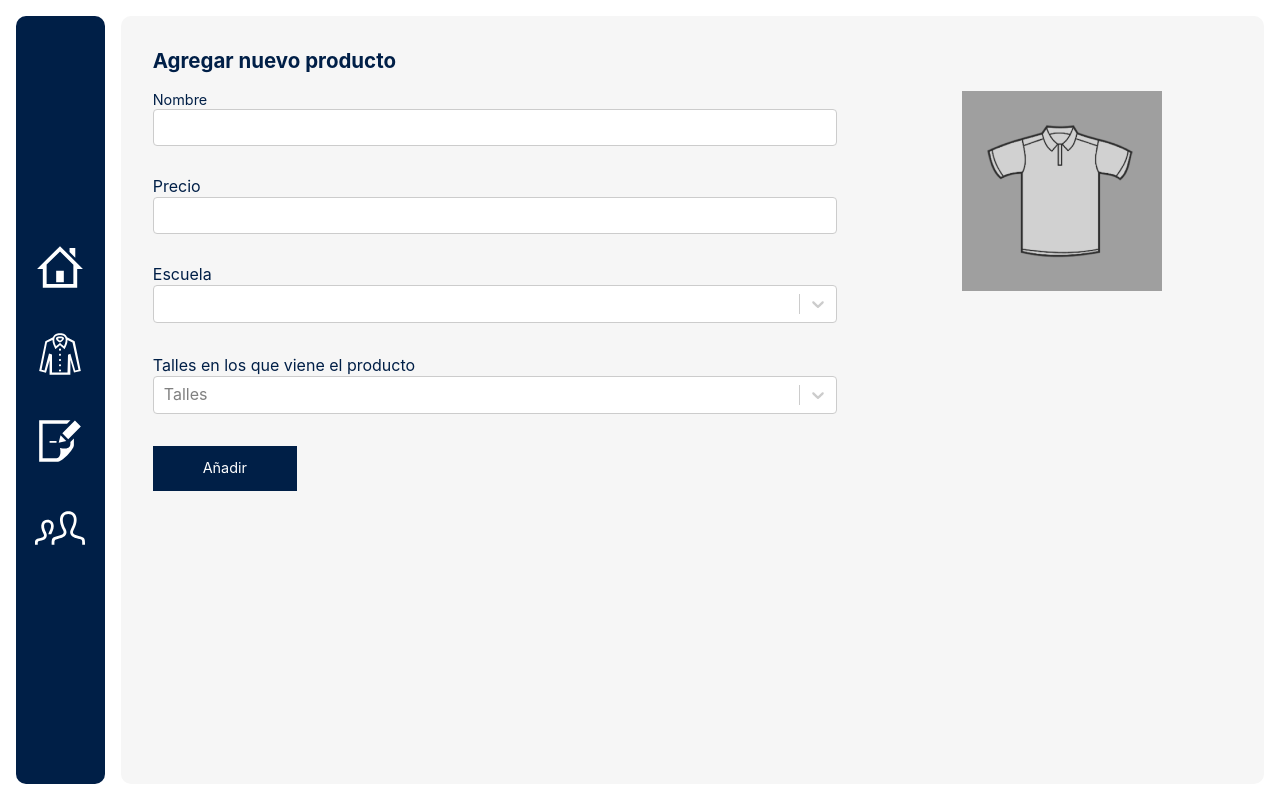
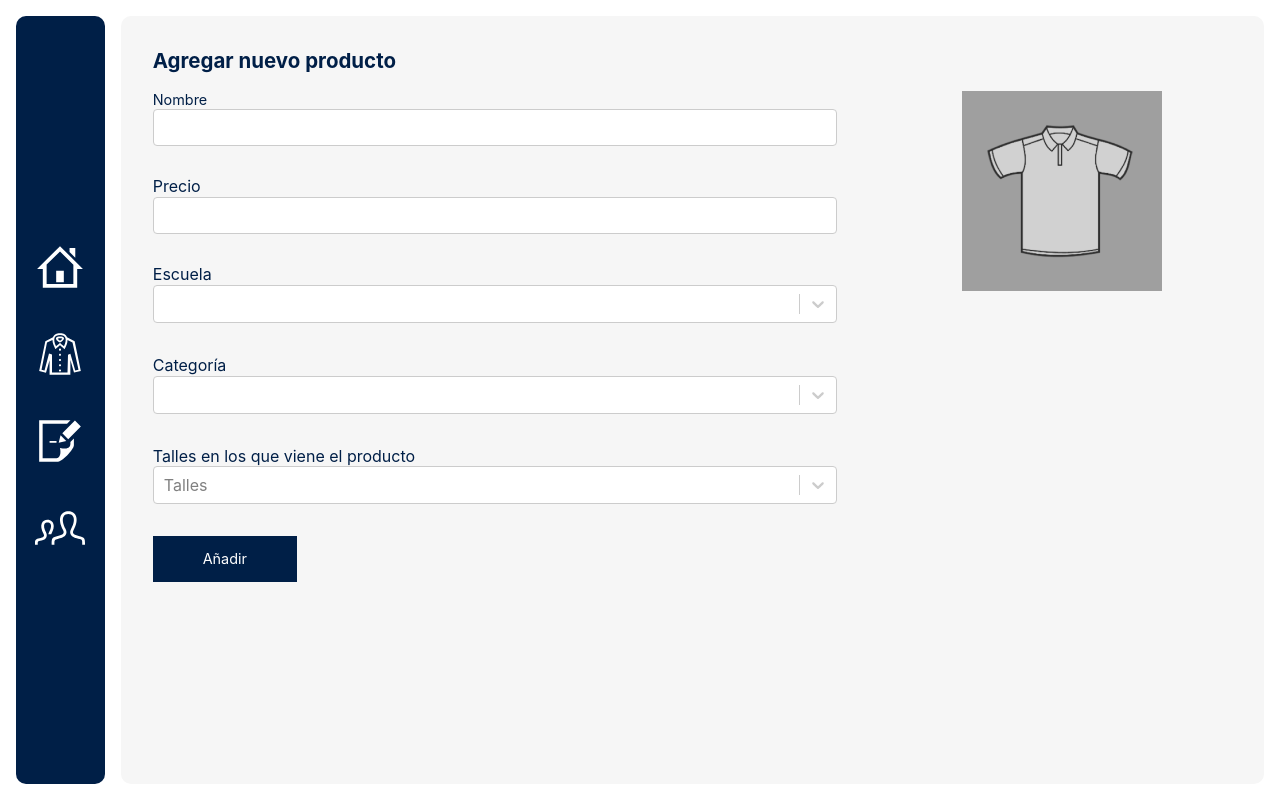
Before and after one commit to hernan-clich/rayuela-uniformes, a Next.js app: page /admin/products/product-form in a window 1280 px wide. Built offline with nearby package versions, Linux system fonts and the light colour scheme; no server answers; a web font is replaced by a local one.

Commit message:
Added category property to products

```diff
--- a/app/components/PrivateLayout/styles.ts
+++ b/app/components/PrivateLayout/styles.ts
@@ -10,7 +10,7 @@ export const PrivateLayoutContainer = styled.div`
 export const ChildrenContainer = styled.div`
   background-color: ${WILD_SAND};
   border-radius: 10px;
-  height: calc(100vh - ${PRIMARY_SPACING_EM});
+  height: auto;
   margin: ${SECONDARY_SPACING_EM} ${SECONDARY_SPACING_EM} ${SECONDARY_SPACING_EM} 0;
   padding: 2em;
   width: calc(100vw - 90px - ${PRIMARY_SPACING_EM});
--- a/app/constants/categories.ts
+++ b/app/constants/categories.ts
@@ -1,4 +1,25 @@
 import { TSingleFilterItem } from '~types/general';
+
+export enum ECategoryKeys {
+  'tshirts',
+  'pants',
+  'socks'
+}
+
+export enum ECategoryValues {
+  'Remeras',
+  'Pantalones',
+  'Medias'
+}
+
+export type TCategoryKeys = keyof typeof ECategoryKeys;
+export type TCategoryValues = keyof typeof ECategoryValues;
+
+export const CCategories: Record<TCategoryKeys, TCategoryValues> = {
+  tshirts: 'Remeras',
+  pants: 'Pantalones',
+  socks: 'Medias'
+};
 
 export const CATEGORIES: TSingleFilterItem[] = [
   { alias: 'categories', id: 'tshirts', name: 'Remeras' },
--- a/app/screens/Admin/EditProduct/components/ProductForm/index.tsx
+++ b/app/screens/Admin/EditProduct/components/ProductForm/index.tsx
@@ -6,6 +6,7 @@ import CustomButton from '~components/CustomButton';
 import CustomText from '~components/CustomText';
 import Modal from '~components/Modal';
 import ModalBody from '~components/ModalBody';
+import { CCategories, TCategoryKeys } from '~constants/categories';
 import PATHS from '~constants/paths';
 import useDbCrud from '~hooks/useDbCrud';
 import { EDbCollections } from '~types/db';
@@ -16,6 +17,7 @@ import * as Styled from './styles';
 type TMultiOptions = MultiValue<{ value: string; label: string }>;
 
 type TFormData = {
+  category: string;
   img: FileList;
   name: string;
   price: string;
@@ -35,6 +37,10 @@ function ProductForm() {
   const schoolOptions = Object.entries(CSchools).map((school) => {
     const [id, name] = school;
     return { value: id as TSchoolIds, label: name };
+  });
+  const categoryOptions = Object.entries(CCategories).map((category) => {
+    const [id, name] = category;
+    return { value: id as TCategoryKeys, label: name };
   });
   const sizesOptions = Object.values(CProductSizes).map((size) => ({ value: size, label: size }));
 
@@ -58,6 +64,7 @@ function ProductForm() {
       setValue('name', docData?.name);
       setValue('price', String(docData?.price));
       setValue('school', docData?.school);
+      setValue('category', docData?.category);
       setValue(
         'availableSizes',
         Object.keys(docData?.stockBySize).map((size) => ({ label: size, value: size }))
@@ -84,7 +91,15 @@ function ProductForm() {
     }
   };
 
-  const onSubmit = ({ availableSizes, img, name, price, school, stockBySize }: TFormData) => {
+  const onSubmit = ({
+    availableSizes,
+    category,
+    img,
+    name,
+    price,
+    school,
+    stockBySize
+  }: TFormData) => {
     const parsedPrice = parseInt(price, 10);
     const stockBySizeValues = stockBySize?.map((size) => size.value);
     const reducedStockBySize: TProduct['stockBySize'] = availableSizes.reduce(
@@ -95,6 +110,7 @@ function ProductForm() {
       {}
     );
     const productToSave = {
+      category,
       name,
       school,
       price: parsedPrice,
@@ -163,6 +179,31 @@ function ProductForm() {
           />
           <CustomText as="span" size="xsmall" weight="bold" className="errorMsg" textAlign="left">
             {errors?.school?.message || ''}
+          </CustomText>
+          <label htmlFor="category">Categoría</label>
+          <Controller
+            control={methods.control}
+            name="category"
+            rules={{ required: 'Campo obligatorio' }}
+            render={({ field: { onChange, value } }) => (
+              <Select
+                options={categoryOptions}
+                className="formInput"
+                instanceId="categoryId"
+                isMulti={false}
+                closeMenuOnSelect
+                placeholder="Categoría"
+                value={
+                  value
+                    ? categoryOptions.find((category) => category.value === value)
+                    : { label: '', value: '' }
+                }
+                onChange={(e) => onChange(e?.value)}
+              />
+            )}
+          />
+          <CustomText as="span" size="xsmall" weight="bold" className="errorMsg" textAlign="left">
+            {errors?.category?.message || ''}
           </CustomText>
           <label htmlFor="available-sizes">Talles en los que viene el producto</label>
           <Controller
--- a/app/screens/Admin/Products/components/AdminProductsContent/index.tsx
+++ b/app/screens/Admin/Products/components/AdminProductsContent/index.tsx
@@ -37,7 +37,7 @@ const COLUMN_HEADERS = [
 ];
 
 function AdminProductsContent() {
-  const { data } = useDbSnapshot<TProduct>('products');
+  const { data, loading } = useDbSnapshot<TProduct>('products');
   const tableContent = data?.map((data) => ({
     id: data.id,
     imageUrl: data.imageUrl,
@@ -45,7 +45,7 @@ function AdminProductsContent() {
     textFields: [data.name, data.price, ESchools[data.school]]
   }));
 
-  if (!data?.length) return <Loading />;
+  if (loading) return <Loading />;
 
   return (
     <Styled.AdminProductsContentContainer>
--- a/app/screens/Cart/components/CartDetails/index.tsx
+++ b/app/screens/Cart/components/CartDetails/index.tsx
@@ -26,8 +26,8 @@ function CartDetails() {
   const [showLoginModal, setShowLoginModal] = useState(false);
   const [showCreateOrderModal, setShowCreateOrderModal] = useState(false);
   const orderedProducts: TOrderedProducts[] = localStorageCart?.map(
-    ({ product: { id, imageUrl, name, price, school }, quantity, size }) => ({
-      product: { id, imageUrl, name, price, school },
+    ({ product: { category, id, imageUrl, name, price, school }, quantity, size }) => ({
+      product: { category, id, imageUrl, name, price, school },
       quantity,
       size
     })
--- a/app/types/product.ts
+++ b/app/types/product.ts
@@ -26,8 +26,8 @@ export const CProductSizes = {
 
 export type TProductSizes = keyof typeof CProductSizes;
 
-// @todo: We need category here, ASAP!!!
 export type TProduct = {
+  category: string;
   id: string;
   imageUrl: string;
   name: string;
```
